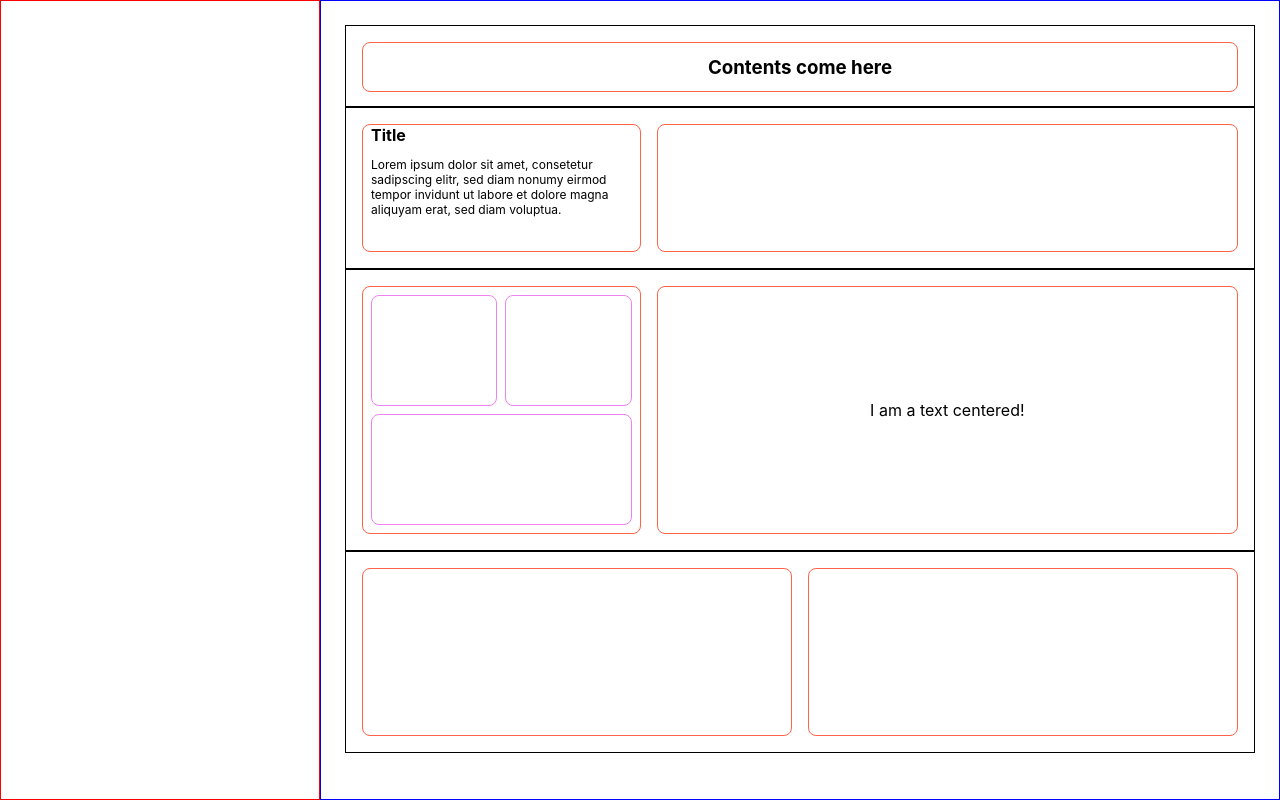
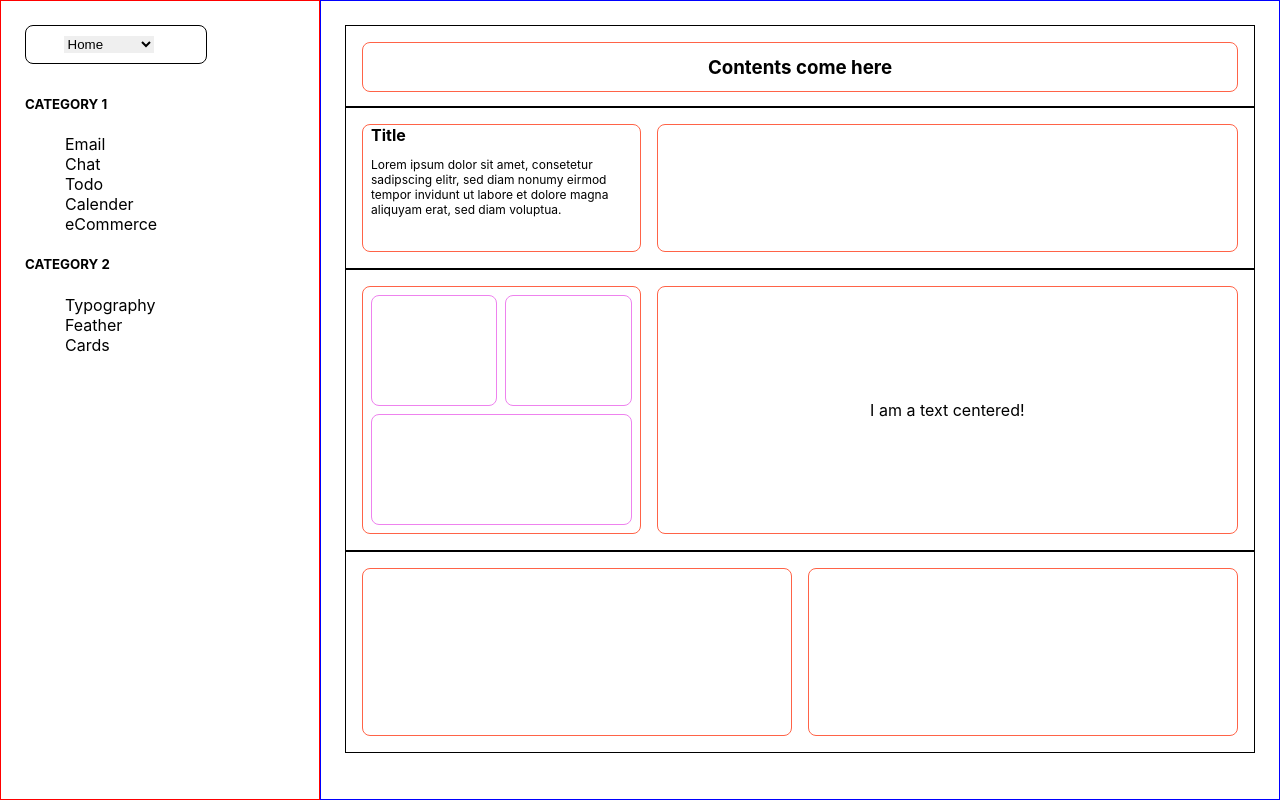
Before and after one commit to aripan/responsive-dashboard, a React (Create React App) app: page / in a window 1280 px wide. Built offline with nearby package versions, Linux system fonts and the light colour scheme.

Commit message:
Side Bar

```diff
--- a/package.json
+++ b/package.json
@@ -3,12 +3,16 @@
   "version": "0.1.0",
   "private": true,
   "dependencies": {
+    "@iconify-icons/feather": "^1.1.0",
+    "@iconify-icons/ls": "^1.1.0",
+    "@iconify/react": "^1.1.4",
     "@testing-library/jest-dom": "^5.12.0",
     "@testing-library/react": "^11.2.7",
     "@testing-library/user-event": "^12.8.3",
     "react": "^17.0.2",
     "react-dom": "^17.0.2",
     "react-scripts": "4.0.3",
+    "react-select": "^4.3.1",
     "web-vitals": "^1.1.2"
   },
   "scripts": {
--- /dev/null
+++ b/src/components/SideBar/SideBar.css
@@ -0,0 +1,16 @@
+.side-bar-container {
+  margin: 1.5em;
+}
+
+.side-bar-dropdown {
+  margin-bottom: 2em;
+}
+
+/* .dropdown-icon {
+  color: red;
+  transform: translate(-100px);
+} */
+
+ul li {
+  list-style: none;
+}
--- a/src/components/SideBar/SideBar.js
+++ b/src/components/SideBar/SideBar.js
@@ -1,11 +1,103 @@
 import React from "react";
+import "./SideBar.css";
+import Select from "react-select";
+import { Icon, InlineIcon } from "@iconify/react";
+import mailIcon from "@iconify-icons/feather/mail";
+import messageSquare from "@iconify-icons/feather/message-square";
+import checkSquare from "@iconify-icons/feather/check-square";
+import calendarIcon from "@iconify-icons/feather/calendar";
+import shoppingCart from "@iconify-icons/feather/shopping-cart";
+import typeIcon from "@iconify-icons/feather/type";
+import homeIcon from "@iconify-icons/feather/home";
+import creditCard from "@iconify-icons/feather/credit-card";
+import eyeIcon from "@iconify-icons/feather/eye";
+import dropdownIcon from "@iconify-icons/ls/dropdown";
 
 const SideBar = () => {
+  const dropdownOptions = [
+    { value: "home", label: "Home" },
+    { value: "email", label: "Email" },
+    { value: "chat", label: "Chat" },
+    { value: "todo", label: "Todo" },
+    { value: "calender", label: "Calender" },
+    { value: "eCommerce", label: "eCommerce" },
+    { value: "typography", label: "Typography" },
+    { value: "feather", label: "Feather" },
+    { value: "cards", label: "Cards" },
+  ];
+
   return (
-    <div>
-      <div className="side-bar-dropdown"></div>
-      <div className="side-bar-category-one"></div>
-      <div className="side-bar-category-two"></div>
+    <div className="side-bar-container">
+      <div
+        className="side-bar-dropdown"
+        style={{
+          display: "flex",
+          justifyContent: "space-around",
+          width: "180px",
+          padding: "10px 0",
+          border: "1px solid black",
+          borderRadius: "0.5em",
+          fontSize: "16px",
+        }}
+      >
+        <InlineIcon
+          icon={homeIcon}
+          className="dropdown-icon"
+          style={{ marginLeft: "-50px" }}
+        />
+        {/* <Select defaultValue={dropdownOptions[0]} options={dropdownOptions} />{" "} */}
+        <select
+          style={{
+            display: "flex",
+            justifyContent: "space-around",
+            border: "none",
+            marginLeft: "-120px",
+          }}
+        >
+          <option value="" selected="selected">
+            Home
+          </option>
+          <option>Email</option>
+          <option>Chat</option>
+          <option>Todo</option>
+          <option>Calender</option>
+          <option>Typography</option>
+          <option>Feather</option>
+          <option>Cards</option>
+        </select>
+      </div>
+
+      <h5>CATEGORY 1</h5>
+      <ul className="side-bar-category-one">
+        <li>
+          <InlineIcon icon={mailIcon} /> Email
+        </li>
+        <li>
+          <InlineIcon icon={messageSquare} /> Chat
+        </li>
+        <li>
+          <InlineIcon icon={checkSquare} /> Todo
+        </li>
+        <li>
+          <InlineIcon icon={calendarIcon} /> Calender
+        </li>
+        <li>
+          <InlineIcon icon={shoppingCart} /> eCommerce
+        </li>
+      </ul>
+
+      <h5>CATEGORY 2</h5>
+      <ul className="side-bar-category-two">
+        <li>
+          <InlineIcon icon={typeIcon} /> Typography
+        </li>
+        <li>
+          <InlineIcon icon={eyeIcon} /> Feather
+        </li>
+        <li>
+          <InlineIcon icon={creditCard} /> Cards
+        </li>
+      </ul>
     </div>
   );
 };
```
Also changed, not shown: 1 other file (tests, documents, lock files or other folders).
